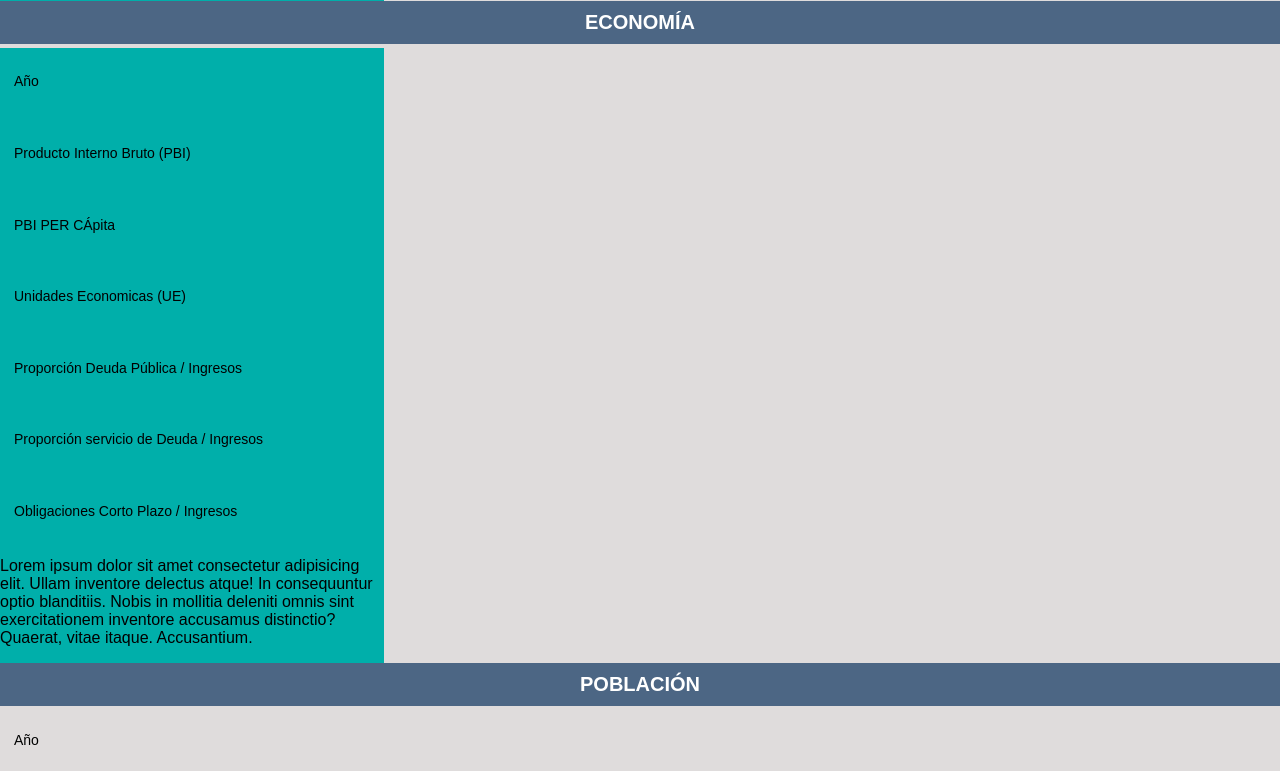
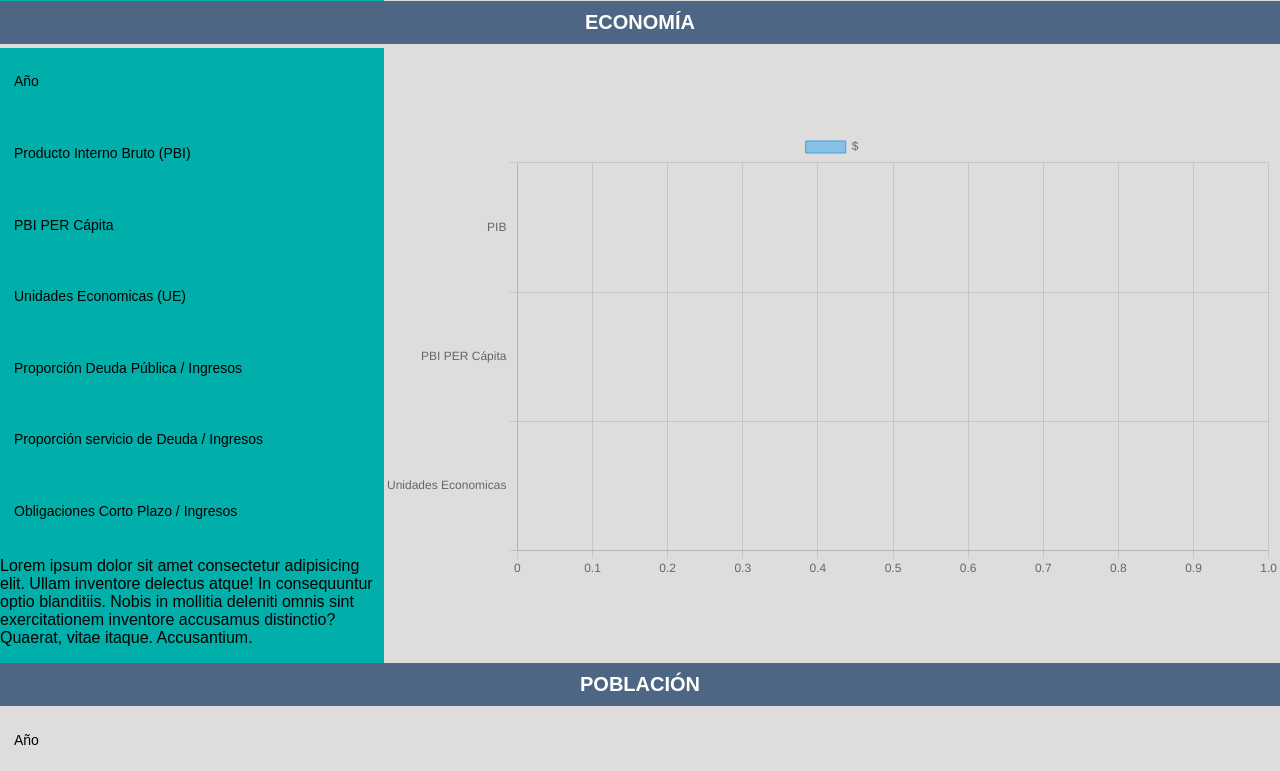
Before and after one commit to Ivancirijillo/app, a Flask app: page /DatosMunicipio in a window 1280 px wide. Shown: the part 2649-3420 px from the top of the page. Run offline with Flask 3, Linux system fonts and the light colour scheme; the visitor is signed in with stand-in values (Sample User, id 1); data that the repository does not hold is empty; a map, chart or similar area stays blank; some libraries are stand-ins or nearby versions.

Commit message:
feat: Diccionarios

```diff
--- a/static/js/borrador.js
+++ b/static/js/borrador.js
@@ -1,6 +1,7 @@
 let etiquetas_graficas = {
   vivienda:   ['Piso de tierra', 'No disponen de excusado o sanitario', 'No disponen de agua entubada de la red pública', 'No disponen de drenaje', 'No disponen de energía eléctrica', 'No disponen de lavadora', 'No disponen de refrigerador'],
-  educacion:  ['15 años o más analfabeta', '6 a 14 años que no asiten a la escuela', '15 años o mas con educacion basica incompleta']
+  educacion:  ['15 años o más analfabeta', '6 a 14 años que no asiten a la escuela', '15 años o mas con educacion basica incompleta'],
+  economia:   ['PIB', 'PBI PER Cápita', 'Unidades Economicas', ]
 };
 
 var data;
@@ -21,6 +22,8 @@ document.addEventListener('DOMContentLoaded', function() {
       // Llamar a la funcion de la grafica
       graficaRe('GReSo',etiquetas_graficas.vivienda, 'Número de viviendas', c_viviendas );
       graficaRe('Ed',etiquetas_graficas.educacion, 'Población', c_educacion );
+      graficaRe('GEco',etiquetas_graficas.economia, '$', c_economia );
+
       //graficaEd();
     })
     .catch(error => {
@@ -48,7 +51,7 @@ function procesarDatos() {
   for (let i = 4; i < 7; i++) {
     c_educacion.push(data.rezago[i]);
   }
-//Economia
+  //ECONOMIA
   for (let i = 2; i < 8; i++) {
     c_economia.push(data.economia[i]);
   }
--- a/templates/Borrador.html
+++ b/templates/Borrador.html
@@ -149,7 +149,7 @@
                             <p>Lorem ipsum dolor sit amet consectetur adipisicing elit. Ullam inventore delectus atque! In consequuntur optio blanditiis. Nobis in mollitia deleniti omnis sint exercitationem inventore accusamus distinctio? Quaerat, vitae itaque. Accusantium.</p>
                         </div>
                         <div class="ContenedorGraficos">
-                            <canvas class="Graficos" id="GReSo"></canvas>
+                            <canvas class="Graficos" id="Gapo"></canvas>
                         </div>
                     </div>
 
@@ -161,7 +161,7 @@
                         <div class="tarjeta">
                             <h2>Año</h2>
                             <h2>Producto Interno Bruto (PBI)</h2>
-                            <h2>PBI PER CÁpita</h2>
+                            <h2>PBI PER Cápita</h2>
                             <h2>Unidades Economicas (UE)</h2>
                             <h2>Proporción Deuda Pública / Ingresos</h2>
                             <h2>Proporción servicio de Deuda / Ingresos</h2>
@@ -169,7 +169,7 @@
                             <p>Lorem ipsum dolor sit amet consectetur adipisicing elit. Ullam inventore delectus atque! In consequuntur optio blanditiis. Nobis in mollitia deleniti omnis sint exercitationem inventore accusamus distinctio? Quaerat, vitae itaque. Accusantium.</p>
                         </div>
                         <div class="ContenedorGraficos">
-                            <canvas class="Graficos" id="GReSo"></canvas>
+                            <canvas class="Graficos" id="GEco"></canvas>
                         </div>
                     </div>
                 </div>
```
Lines whose indentation alone changed are shown as unchanged.
